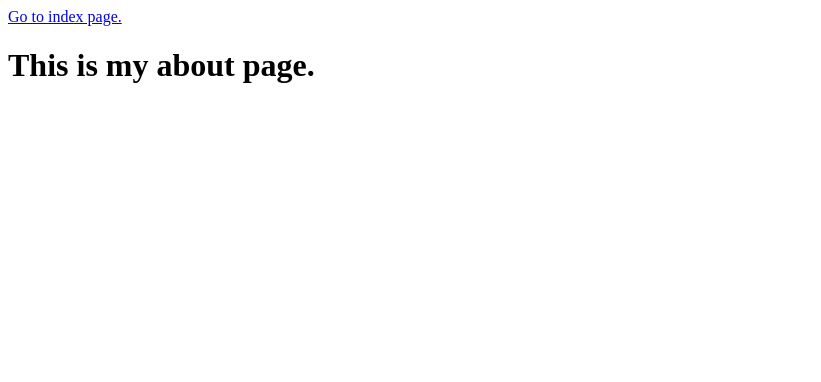
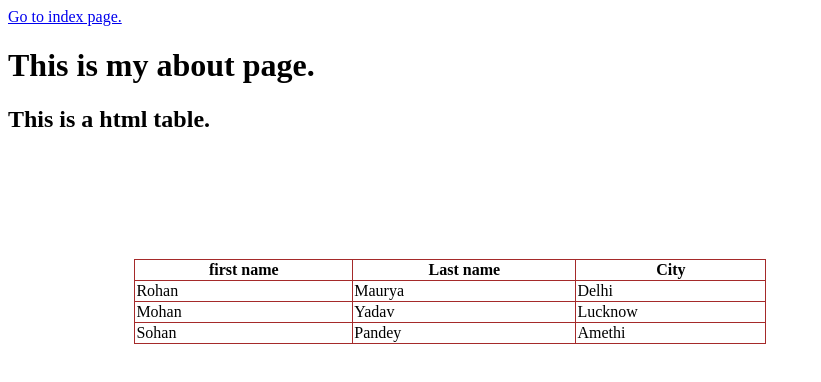
Before and after one commit to codingeet/learning, a plain HTML site: page about.html in a window 1280 px wide. Shown: the whole page, without its empty margins (0-821 px from the left). Drawn offline with Linux system fonts and the light colour scheme.

Commit message:
html table implimented

```diff
--- a/about.html
+++ b/about.html
@@ -1,15 +1,44 @@
 <!DOCTYPE html>
 <html lang="en">
 <head>
-    <meta charset="UTF-8">
-    <meta name="viewport" content="width=device-width, initial-scale=1.0">
-    <title>Document</title>
-    <link rel="icon" type="image" href="/images/fav.ico">
+  <meta charset="UTF-8">
+  <meta name="viewport" content="width=device-width, initial-scale=1.0">
+  <title>Document</title>
+  <link rel="icon" type="image" href="/images/fav.ico">
+  <link rel="stylesheet" href="/style.css">
 </head>
 <body>
-    <a href="/index.html" >Go to index page.</a>
+  <a href="/index.html">Go to index page.</a>
   <h1>
-This is my about page.
+    This is my about page.
   </h1>
+  <h2>
+    This is a html table.
+  </h2>
+  <table>
+    <tr>
+      <th>
+        first name
+      </th>
+      <th>Last name</th>
+      <th> City</th>
+    </tr>
+    <tr>
+      <td>Rohan</td>
+      <td>Maurya</td>
+      <td>Delhi</td>
+    </tr>
+    <tr>
+      <td>Mohan</td>
+      <td>Yadav</td>
+      <td>Lucknow</td>
+    </tr>
+    <tr>
+      <td>Sohan</td>
+      <td>Pandey</td>
+      <td>Amethi</td>
+    </tr>
+  </table>
 </body>
+
 </html>
--- a/style.css
+++ b/style.css
@@ -18,6 +18,13 @@ background-repeat: no-repeat;
 background-size: cover;
 min-height: 800px;
 }
-body {
- background-color: grey;
+table {
+ width: 50%;
+ margin:10% ;
+ border: 2px solid black;
+ padding: 8px;
 }
+table,td ,th {
+border: 1px solid brown;
+border-collapse: collapse;
+}
```
